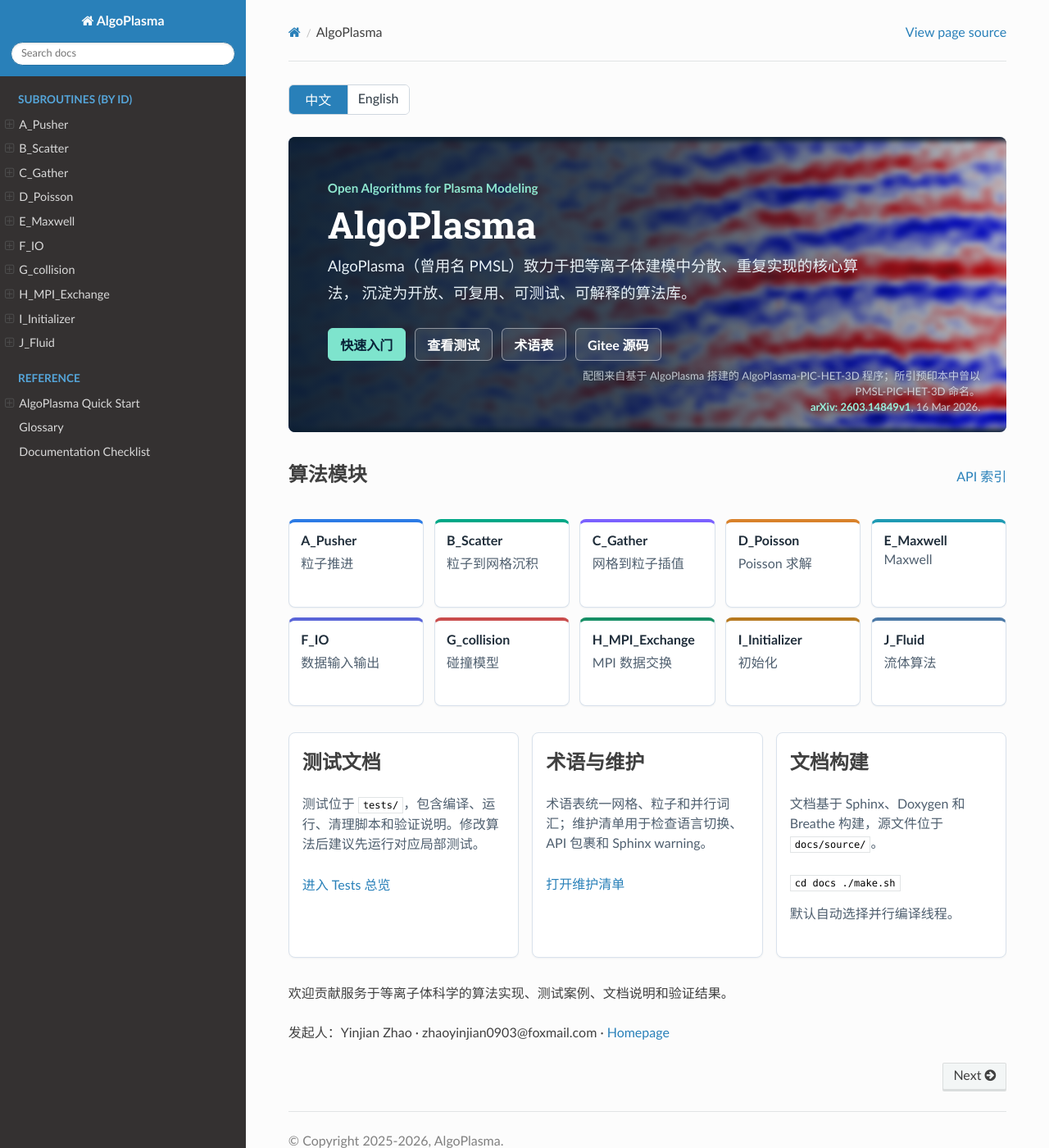
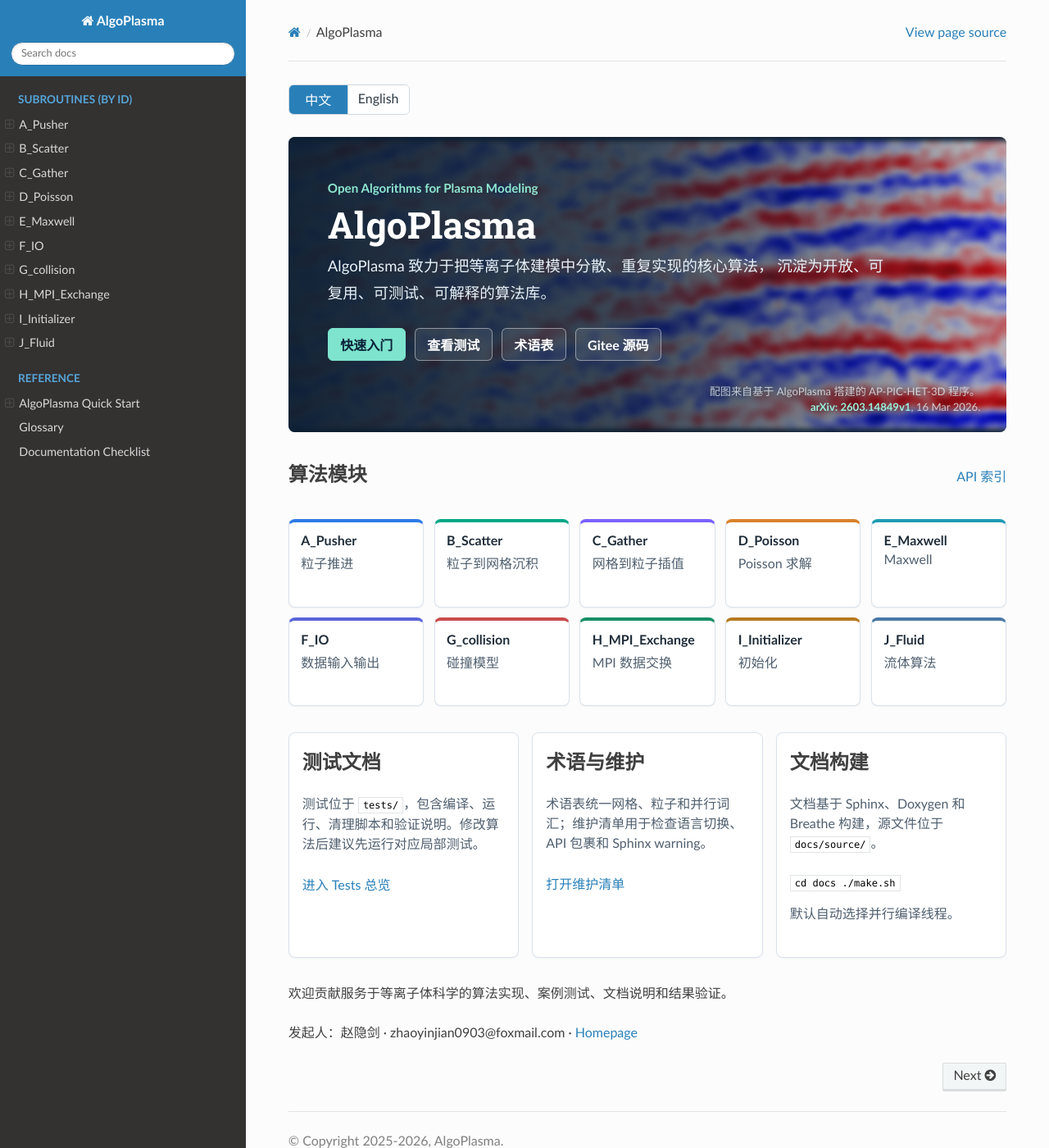
Before and after one commit to AlgoPlasma/AlgoPlasma, a Sphinx documentation site: the page built from docs/source/index.rst, in a window 1280 px wide and 1400 px high. Shown: the whole window at 82% size. Built offline with Sphinx 7.4.7 and the Read the Docs theme 3.1.0, drawn with Linux system fonts in a browser that asks for light colours; formulas are drawn with MathJax 3; pages that are not in the unit, such as notebooks, are missing from menus; the version number could not be read and is left out.

Commit message:
Revised some text.

```diff
--- a/docs/source/developer_onboarding.rst
+++ b/docs/source/developer_onboarding.rst
@@ -38,7 +38,7 @@
 
          .. rubric:: 路线一：只想调用 AlgoPlasma
 
-         目标是把库用起来。重点是怎么拿到源码、怎么跑一个已有测试、怎么在自己的 Fortran 程序里调用子程序。
+         目标是把库用起来。重点是怎么拿到源码、怎么跑一个已有测试、怎么在自己的程序里调用算法模块或子程序。
 
          :doc:`进入使用者快速入门 <user_quick_start>`
 
@@ -81,8 +81,8 @@
          .. rubric:: Route 1: Call AlgoPlasma Routines
 
          The goal is to use the library. Focus on getting the source tree,
-         running one existing test, and calling one public subroutine from your
-         own Fortran program.
+         running one existing test, and calling one algorithm module or public
+         routine from your own code.
 
          :doc:`Open User Quick Start <user_quick_start>`
 
--- a/docs/source/index.rst
+++ b/docs/source/index.rst
@@ -43,18 +43,18 @@
          <p class="ap-home-eyebrow">Open Algorithms for Plasma Modeling</p>
          <h1>AlgoPlasma</h1>
          <p class="ap-home-lead">
-          AlgoPlasma（曾用名 PMSL）致力于把等离子体建模中分散、重复实现的核心算法，
+          AlgoPlasma 致力于把等离子体建模中分散、重复实现的核心算法，
           沉淀为开放、可复用、可测试、可解释的算法库。
          </p>
          <div class="ap-home-actions">
            <a class="ap-home-action ap-home-action-primary" href="developer_onboarding.html">快速入门</a>
            <a class="ap-home-action" href="tests/index.html">查看测试</a>
            <a class="ap-home-action" href="glossary.html">术语表</a>
-           <a class="ap-home-action" href="https://edu.gitee.com/Yin-YinjianZhao-HIT/repos/Yin-YinjianZhao-HIT/algoplasma/sources">Gitee 源码</a>
+          <a class="ap-home-action" href="https://e.gitee.com/algoplasma/repos/algoplasma/algoplasma/sources" target="_blank" rel="noopener noreferrer">Gitee 源码</a>
          </div>
        </div>
        <p class="ap-home-caption">
-        配图来自基于 AlgoPlasma 搭建的 AlgoPlasma-PIC-HET-3D 程序；所引预印本中曾以 PMSL-PIC-HET-3D 命名。<br>
+        配图来自基于 AlgoPlasma 搭建的 AP-PIC-HET-3D 程序。<br>
          <a href="https://arxiv.org/abs/2603.14849v1" target="_blank" rel="noopener noreferrer">arXiv: 2603.14849v1</a>, 16 Mar 2026.
        </p>
      </section>
@@ -101,8 +101,8 @@
      </section>
 
      <section class="ap-home-footer-band">
-       <p>欢迎贡献服务于等离子体科学的算法实现、测试案例、文档说明和验证结果。</p>
-       <p class="ap-home-contact">发起人：Yinjian Zhao · zhaoyinjian0903@foxmail.com · <a href="https://homepage.hit.edu.cn/zhaoyinjian">Homepage</a></p>
+      <p>欢迎贡献服务于等离子体科学的算法实现、案例测试、文档说明和结果验证。</p>
+      <p class="ap-home-contact">发起人：赵隐剑 · zhaoyinjian0903@foxmail.com · <a href="https://homepage.hit.edu.cn/zhaoyinjian" target="_blank" rel="noopener noreferrer">Homepage</a></p>
      </section>
    </div>
 
@@ -113,18 +113,18 @@
          <p class="ap-home-eyebrow">Open Algorithms for Plasma Modeling</p>
          <h1>AlgoPlasma</h1>
          <p class="ap-home-lead">
-          AlgoPlasma, formerly PMSL, turns scattered and repeatedly reimplemented core algorithms for plasma
-          modeling into an open, reusable, tested, and explainable algorithm library.
+          AlgoPlasma turns scattered and repeatedly reimplemented core algorithms for plasma modeling into
+          an open, reusable, tested, and explainable algorithm library.
          </p>
          <div class="ap-home-actions">
            <a class="ap-home-action ap-home-action-primary" href="developer_onboarding.html">Quick Start</a>
            <a class="ap-home-action" href="tests/index.html">View Tests</a>
            <a class="ap-home-action" href="glossary.html">Glossary</a>
-           <a class="ap-home-action" href="https://edu.gitee.com/Yin-YinjianZhao-HIT/repos/Yin-YinjianZhao-HIT/algoplasma/sources">Gitee Source</a>
+          <a class="ap-home-action" href="https://e.gitee.com/algoplasma/repos/algoplasma/algoplasma/sources" target="_blank" rel="noopener noreferrer">Gitee Source</a>
          </div>
        </div>
        <p class="ap-home-caption">
-        Image rendered from an AlgoPlasma-PIC-HET-3D program built on AlgoPlasma; the linked preprint used its former PMSL-PIC-HET-3D name.<br>
+        Image rendered from an AP-PIC-HET-3D program built on AlgoPlasma.<br>
          <a href="https://arxiv.org/abs/2603.14849v1" target="_blank" rel="noopener noreferrer">arXiv: 2603.14849v1</a>, 16 Mar 2026.
        </p>
      </section>
@@ -171,7 +171,7 @@
      </section>
 
      <section class="ap-home-footer-band">
-       <p>Contributions are welcome for algorithm implementations, test cases, documentation, and validation results that serve plasma science.</p>
-       <p class="ap-home-contact">Initiator: Yinjian Zhao · zhaoyinjian0903@foxmail.com · <a href="https://homepage.hit.edu.cn/zhaoyinjian">Homepage</a></p>
+      <p>Contributions are welcome for algorithm implementations, test cases, documentation, and result validation that serve plasma science.</p>
+      <p class="ap-home-contact">Initiator: Yinjian Zhao · zhaoyinjian0903@foxmail.com · <a href="https://homepage.hit.edu.cn/zhaoyinjian" target="_blank" rel="noopener noreferrer">Homepage</a></p>
      </section>
    </div>
```
Also changed, not shown: docs/source/images/D_Poisson/D01_hypre_3Dxyz_7pt_stencil.png.
